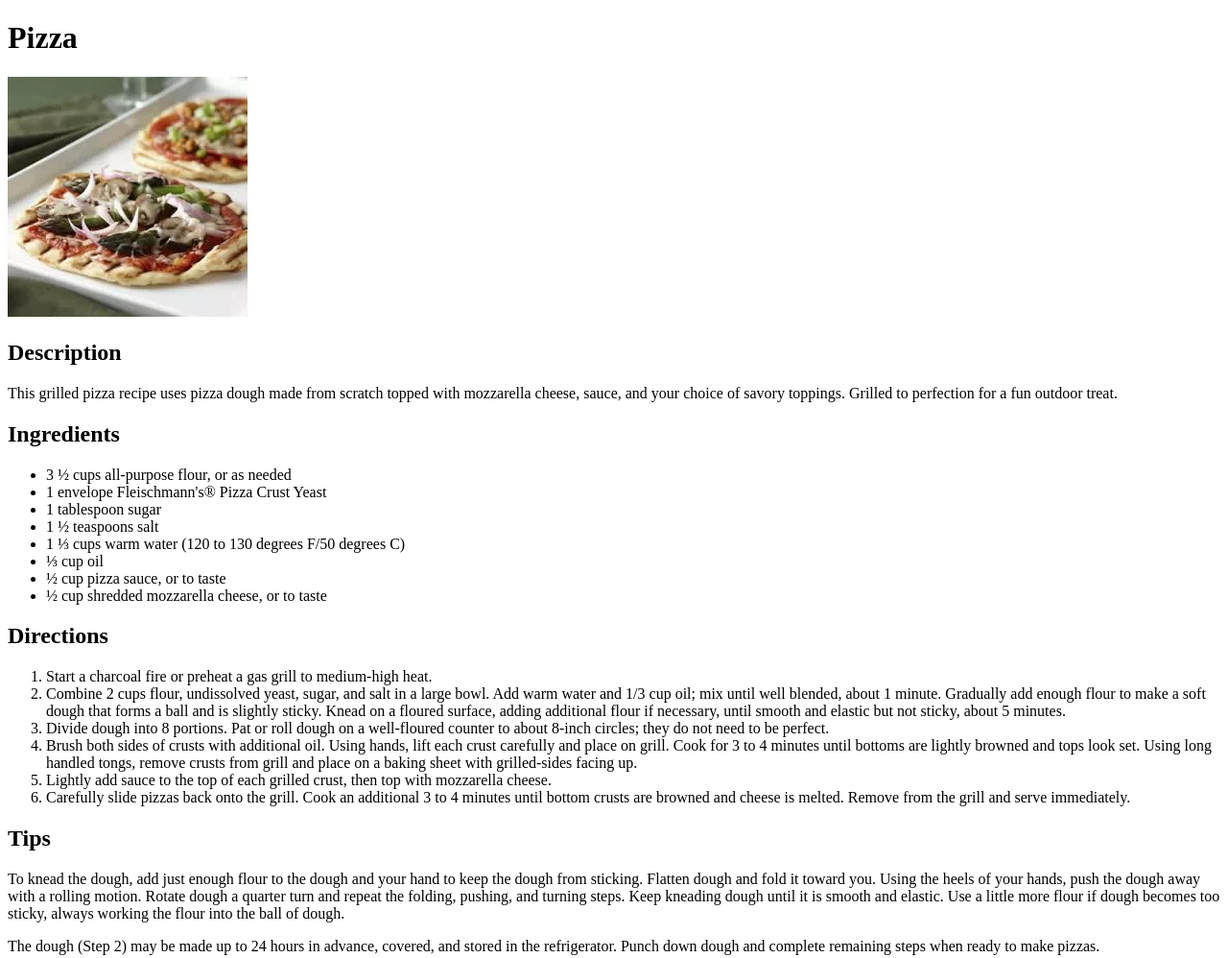
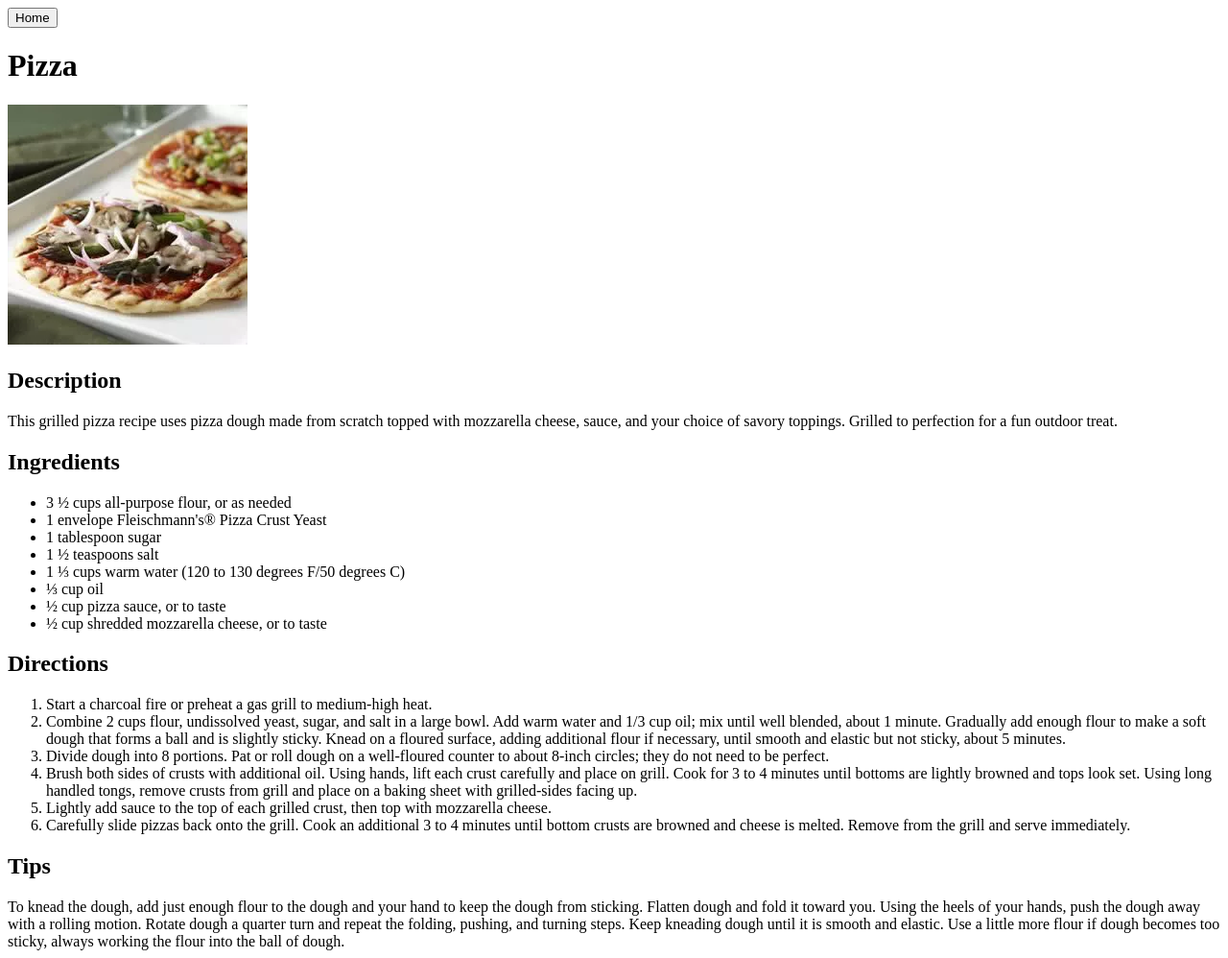
Before and after one commit to FinnBuilder/top_odin-recipes, a plain HTML site: page recipes/grilled_pizza.html in a window 1280 px wide. Shown: the top 998 px of the page at 96% size. Drawn offline with Linux system fonts and the light colour scheme.

Commit message:
Add  favicon & home button to grilled pizza.html

```diff
--- a/recipes/grilled_pizza.html
+++ b/recipes/grilled_pizza.html
@@ -5,9 +5,10 @@
   <meta name="viewport" content="width=device-width, initial-scale=1.0">
   <title>Pizza</title>
   <link rel="stylesheet" href="../css/styles.css">
+  <link rel="icon" href="../img/favicon.ico">
 </head>
 <body>
-
+  <a href="../index.html"><button>Home</button></a>
   <h1>Pizza</h1>
 
   <img src="../img/pic_pizza.webp">
```
